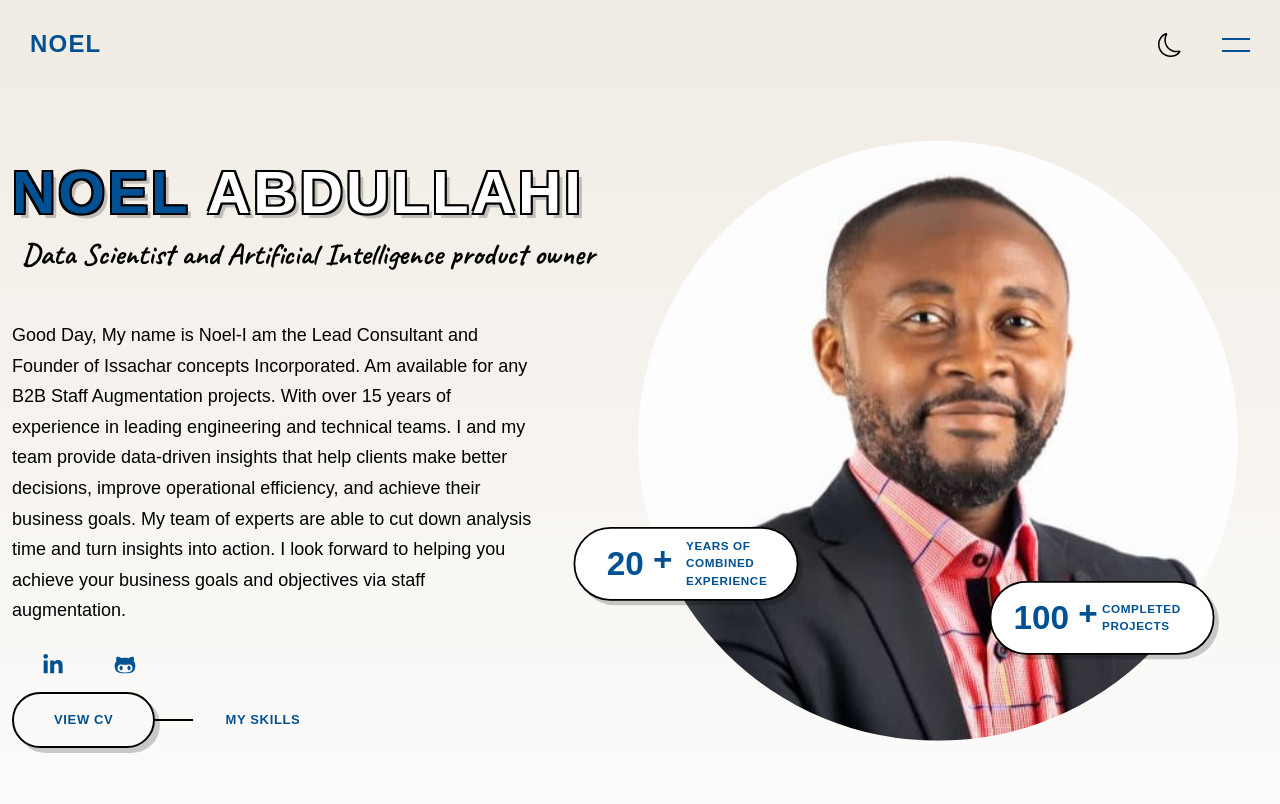
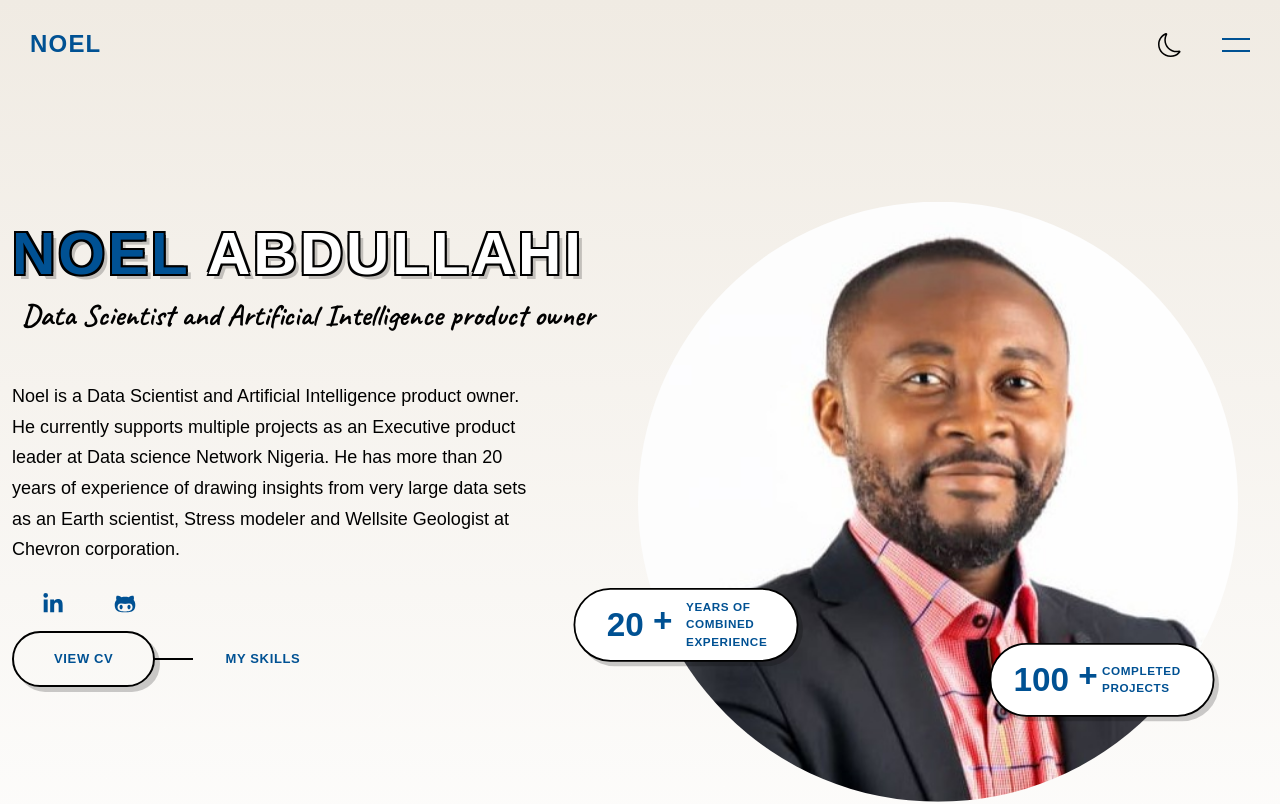
Before and after one commit to Georgeade10/Noel-website, a React (Create React App) app: page /#home in a window 1280 px wide. Shown: the top 804 px of the page. Built offline with nearby package versions, Linux system fonts and the light colour scheme; the HTML template or start-up script is replaced by a standard one; a web font is replaced by a local one.

Commit message:
profile summarry & Product development updated

```diff
--- a/src/Data.jsx
+++ b/src/Data.jsx
@@ -176,7 +176,7 @@ export const skills = [
     name: 'Product Development',
     percentage: 60,
     description:
-      'Knowledge of database management systems such as SQL Server, Oracle, or MySQL is necessary for a data analyst to effectively query, update, and maintain data.',
+    "I have experience in both hardware and software product development.Notable examples includes DSN's SpotOn App and Bytehub's CloudX Microcontroller.",
   },
   {
     id: 12,
--- a/src/components/home/Home.jsx
+++ b/src/components/home/Home.jsx
@@ -52,10 +52,8 @@ const Home = () => {
           </div>
 
           <p className='home__text'>
-            Good Day, My name is Noel-I am the Lead Consultant and Founder of Issachar concepts Incorporated. Am available for any B2B Staff Augmentation projects.
-            With over 15 years of experience in leading engineering and technical teams. I and my team provide data-driven insights that help clients make better decisions, improve operational efficiency, and achieve their business goals.
-            My team of experts are able to cut down analysis time and turn insights into action. I look forward to helping you achieve your business goals and objectives via staff augmentation.
-
+          Noel is a Data Scientist and Artificial Intelligence product owner. He currently supports multiple projects as an Executive product leader at Data science Network Nigeria.
+          He has more than 20 years of experience of drawing insights from very large data sets as an Earth scientist, Stress modeler and Wellsite Geologist at Chevron corporation.
           </p>
 
           <div className='home__socials'>
```
